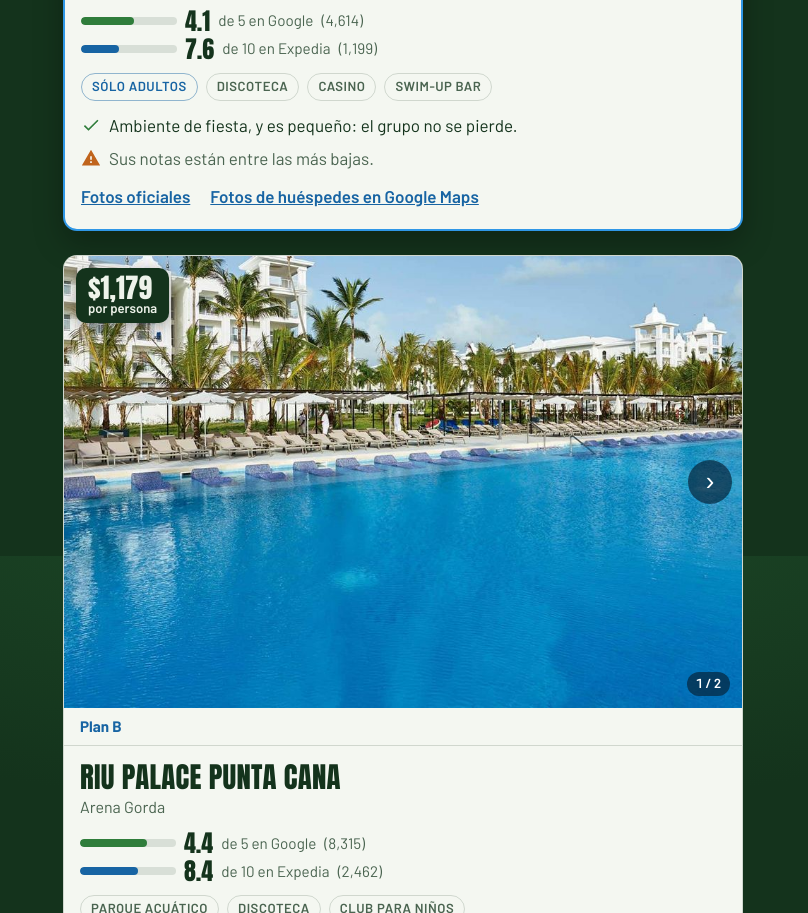
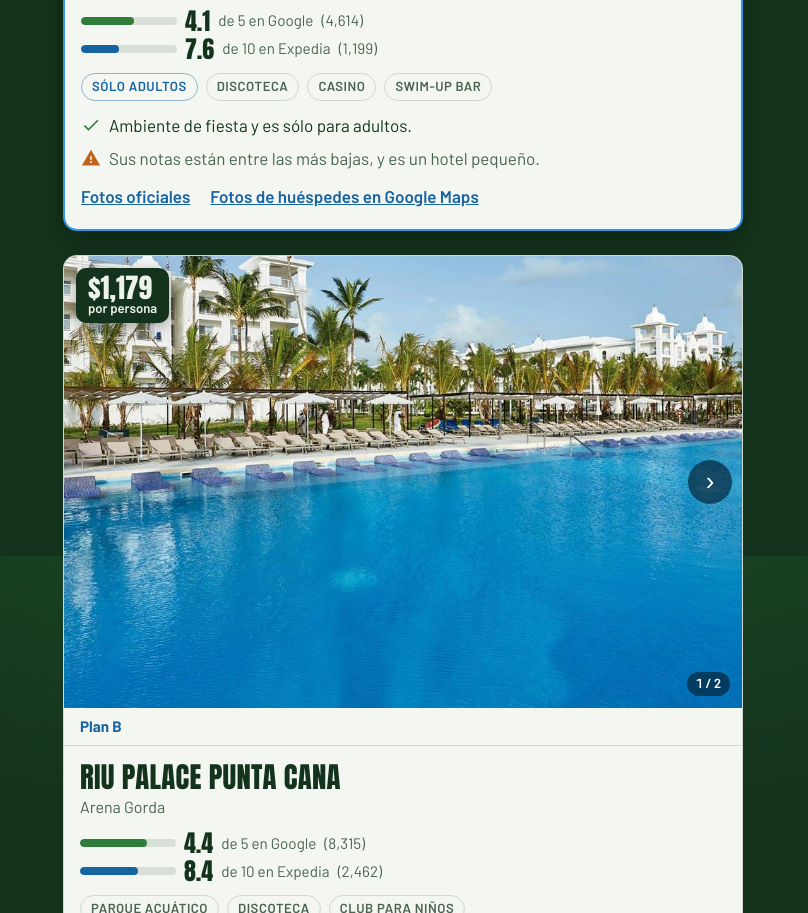
Before and after one commit to PasaloCarlos/la-vibra-no-falla, a plain HTML site: page viaje-punta-cana-27-q8m3/index.html in a window 1280 px wide. Shown: the part 1044-1957 px from the top of the page, without its empty margins (237-1045 px from the left). Drawn offline with Linux system fonts and the light colour scheme.

Commit message:
Punta Cana: Chic — «sólo adultos» al pro, «pequeño» a la contra
Co-Authored-By: Claude Opus 5.5 <noreply@anthropic.com>

```diff
--- a/viaje-punta-cana-27-q8m3/index.html
+++ b/viaje-punta-cana-27-q8m3/index.html
@@ -104,8 +104,8 @@
           <p class="nota-google" aria-label="4.1 de 5 en Google, 4,614 opiniones"><span class="barra" style="--n:4.1"></span><b>4.1</b> de 5 en Google <span>(4,614)</span></p>
           <p class="nota-google nota-expedia" aria-label="7.6 de 10 en Expedia, 1,199 opiniones"><span class="barra" style="--e:7.6"></span><b>7.6</b> de 10 en Expedia <span>(1,199)</span></p>
           <ul class="tags"><li class="t-adultos">Sólo adultos</li><li>Discoteca</li><li>Casino</li><li>Swim-up bar</li></ul>
-          <p class="pro"><svg aria-hidden="true"><use href="#i-mas"/></svg>Ambiente de fiesta, y es pequeño: el grupo no se pierde.</p>
-          <p class="contra"><svg aria-hidden="true"><use href="#i-ojo"/></svg>Sus notas están entre las más bajas.</p>
+          <p class="pro"><svg aria-hidden="true"><use href="#i-mas"/></svg>Ambiente de fiesta y es sólo para adultos.</p>
+          <p class="contra"><svg aria-hidden="true"><use href="#i-ojo"/></svg>Sus notas están entre las más bajas, y es un hotel pequeño.</p>
           <p class="no-nenes">No acepta menores de edad.</p>
           <p class="ver-fotos"><a href="https://www.marriott.com/en-us/hotels/pujrc-royalton-chic-punta-cana-an-autograph-collection-all-inclusive-resort-and-casino-adults-only/photos/" rel="noreferrer">Fotos oficiales</a><a href="https://www.google.com/maps/search/?api=1&amp;query=Royalton+CHIC+Punta+Cana" rel="noreferrer">Fotos de huéspedes en Google Maps</a></p>
         </div>
```
